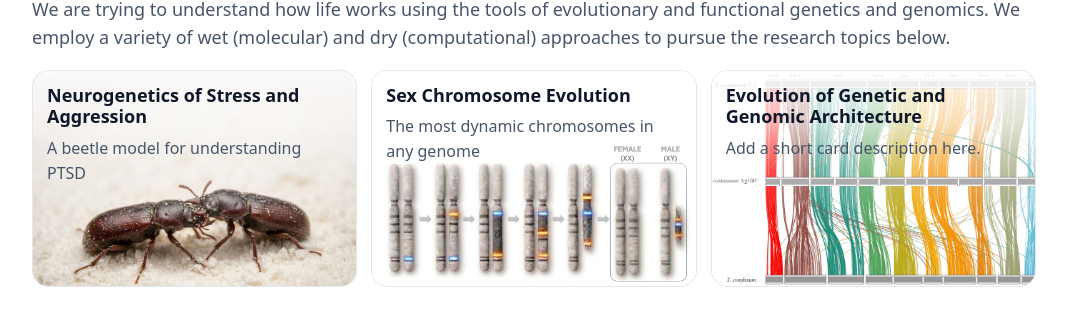
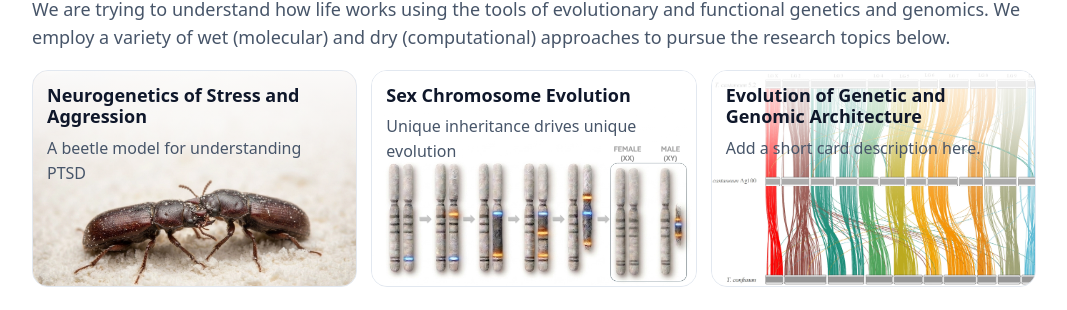
Before and after one commit to demuth-lab/demuth-lab.github.io, a Jekyll site: the page built from research/index.md, in a window 1280 px wide and 996 px high. Shown: the part 391-701 px from the top of the window, without its empty margins (106-1173 px from the left). Built offline with Jekyll 4.4.1, drawn with Linux system fonts in a browser that asks for light colours.

Commit message:
Update sex-chromosome-evolution.md

```diff
--- a/_research/sex-chromosome-evolution.md
+++ b/_research/sex-chromosome-evolution.md
@@ -4,7 +4,7 @@ summary: "Evolution of sex-linked sequence, structure, and gene expression"
 hero_image: "/assets/img/research/placeholder-research.jpg"
 card_image: "/assets/img/research/sex_chr_evol.webp"
 card_title: "Sex Chromosome Evolution"
-card_blurb: "The most dynamic chromosomes in any genome"
+card_blurb: "Unique inheritance drives unique evolution"
 key_pubs:
   - title: "Add a key paper here"
     citation: "Author A, Author B (Year) Journal"
```
